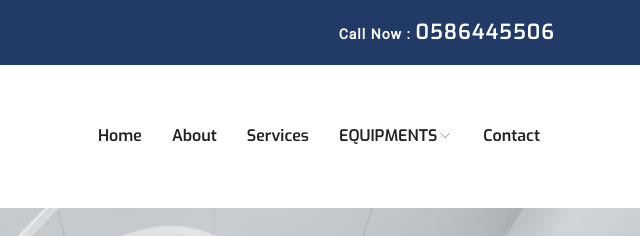
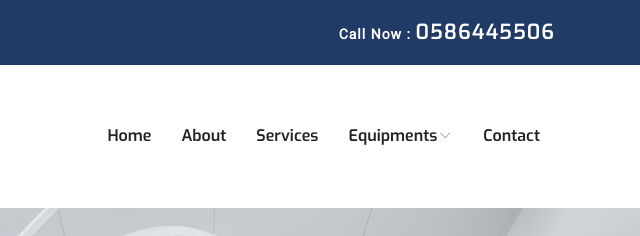
Before and after one commit to vismaya7799/MedLightBiomedical, a plain HTML site: page index.html in a window 1280 px wide. Shown: the top 236 px of the page, 640-1280 px from the left. Drawn offline with Linux system fonts and the light colour scheme; some packages are replaced by stand-ins of ours.

Commit message:
Update index.html

```diff
--- a/index.html
+++ b/index.html
@@ -66,7 +66,7 @@
 				<!--<li class="nav-item"><a class="nav-link" href="products.html">Products</a></li>-->
 
 			<li class="nav-item dropdown">
-					<a class="nav-link dropdown-toggle" href="products.html" id="dropdown03" data-toggle="dropdown" aria-haspopup="true" aria-expanded="false">EQUIPMENTS<i class="icofont-thin-down"></i></a>
+					<a class="nav-link dropdown-toggle" href="products.html" id="dropdown03" data-toggle="dropdown" aria-haspopup="true" aria-expanded="false">Equipments<i class="icofont-thin-down"></i></a>
 					<ul class="dropdown-menu" aria-labelledby="dropdown03">
 						<li><a class="dropdown-item" href="products.html">Service contract</a></li>
 						<li><a class="dropdown-item" href="products.html">Radiation Servy</a></li>
```
